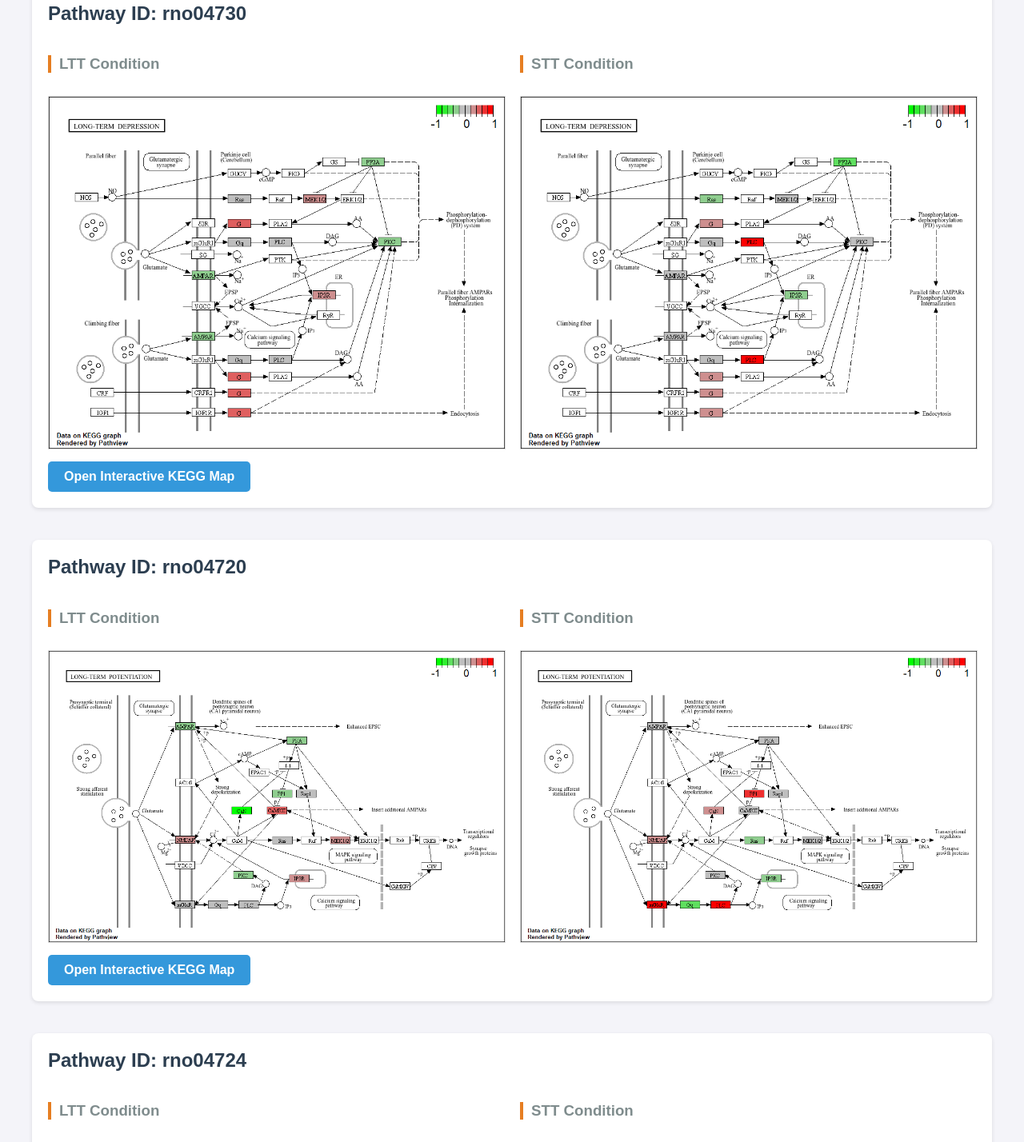
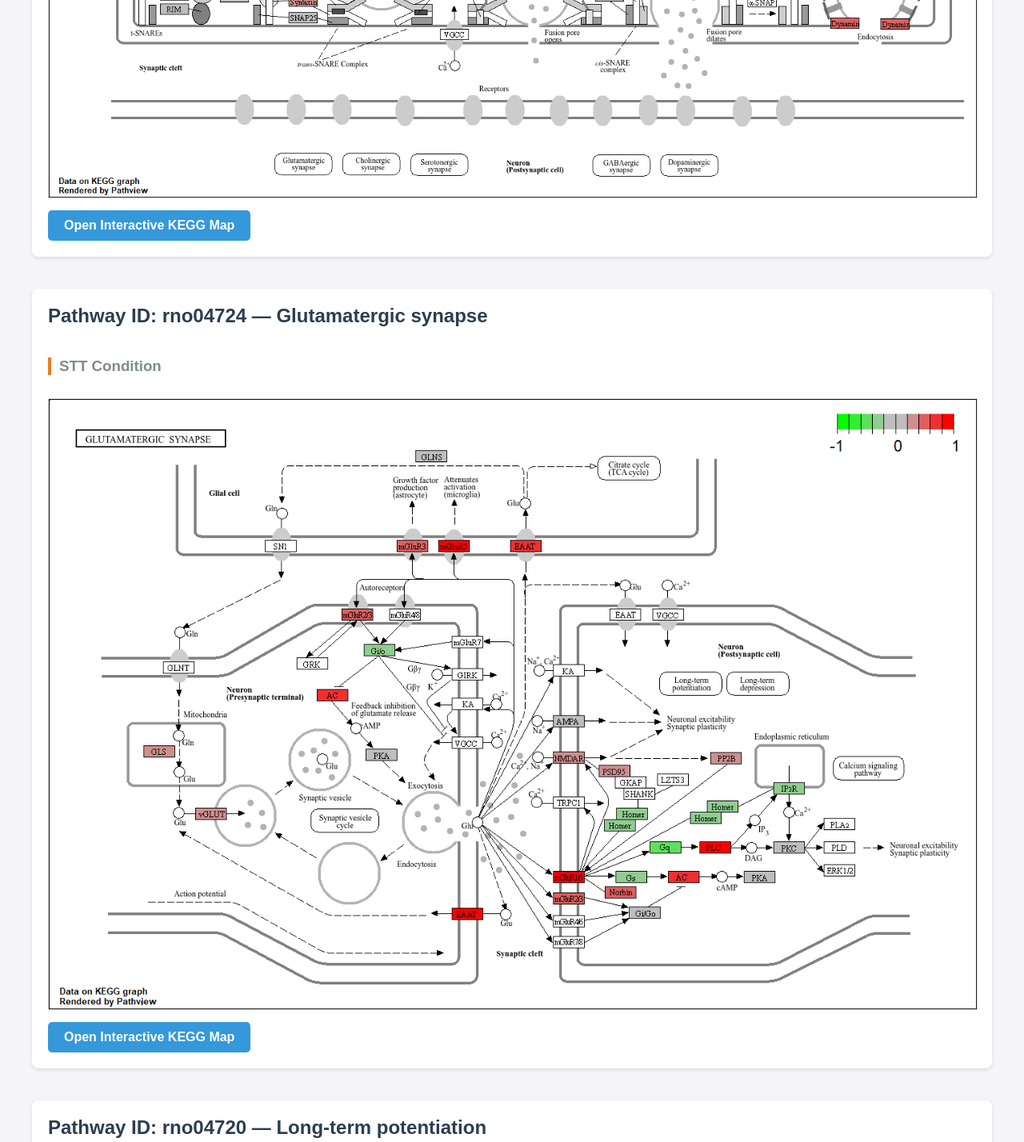
Before and after one commit to TomaszWojtowicz-coder/KEGG, a plain HTML site: page index.html in a window 1280 px wide. Shown: the part 779-2207 px from the top of the page at 80% size. Drawn offline with Linux system fonts and the light colour scheme.

Commit message:
Update index.html

```diff
--- a/index.html
+++ b/index.html
@@ -1,81 +1,150 @@
-
 <html>
 <head>
   <title>KEGG Pathway Analysis Report</title>
   <style>
-    body { font-family: Arial, sans-serif; margin: 40px; background-color: #f4f4f9; }
-    h1 { color: #2c3e50; border-bottom: 2px solid #2c3e50; padding-bottom: 10px; }
-    .pathway-container { background: white; padding: 20px; margin-bottom: 40px; border-radius: 8px; box-shadow: 0 2px 5px rgba(0,0,0,0.1); }
-    .comparison { display: flex; gap: 20px; flex-wrap: wrap; }
-    .img-box { flex: 1; min-width: 450px; }
-    img { max-width: 100%; height: auto; border: 1px solid #ddd; margin-top: 10px; }
-    .kegg-link { display: inline-block; margin-top: 15px; padding: 10px 20px; background: #3498db; color: white; text-decoration: none; border-radius: 5px; font-weight: bold; }
-    .kegg-link:hover { background: #2980b9; }
-    h2 { color: #2c3e50; margin-top: 0; }
-    h3 { color: #7f8c8d; border-left: 4px solid #e67e22; padding-left: 10px; }
+    body {
+      font-family: Arial, sans-serif;
+      margin: 40px;
+      background-color: #f4f4f9;
+    }
+
+    h1 {
+      color: #2c3e50;
+      border-bottom: 2px solid #2c3e50;
+      padding-bottom: 10px;
+    }
+
+    .pathway-container {
+      background: white;
+      padding: 20px;
+      margin-bottom: 40px;
+      border-radius: 8px;
+      box-shadow: 0 2px 5px rgba(0,0,0,0.1);
+    }
+
+    .comparison {
+      display: flex;
+      gap: 20px;
+      flex-wrap: wrap;
+    }
+
+    .img-box {
+      flex: 1;
+      min-width: 450px;
+    }
+
+    img {
+      max-width: 100%;
+      height: auto;
+      border: 1px solid #ddd;
+      margin-top: 10px;
+    }
+
+    .kegg-link {
+      display: inline-block;
+      margin-top: 15px;
+      padding: 10px 20px;
+      background: #3498db;
+      color: white;
+      text-decoration: none;
+      border-radius: 5px;
+      font-weight: bold;
+    }
+
+    .kegg-link:hover {
+      background: #2980b9;
+    }
+
+    h2 {
+      color: #2c3e50;
+      margin-top: 0;
+    }
+
+    h3 {
+      color: #7f8c8d;
+      border-left: 4px solid #e67e22;
+      padding-left: 10px;
+    }
   </style>
 </head>
+
 <body>
+
   <h1>Comparative Pathway Analysis: LTT vs STT</h1>
-  <p>Visual representation of palmitoylated proteins mapped onto KEGG pathways (Rattus norvegicus).</p>
+  <p>
+    Visual representation of palmitoylated proteins mapped onto KEGG pathways
+    (Rattus norvegicus).
+  </p>
 
+  <!-- LTT ONLY -->
   <div class='pathway-container'>
-      <h2>Pathway ID: rno04721</h2>
+    <h2>Pathway ID: rno04721 — Synaptic vesicle cycle</h2>
+
     <div class='comparison'>
       <div class='img-box'>
         <h3>LTT Condition</h3>
-          <img src='rno04721.LTT.png' alt='LTT View'>
+        <img src='rno04721.LTT.png' alt='LTT Synaptic Vesicle Cycle'>
       </div>
+    </div>
+
+    <a href='https://www.kegg.jp/kegg-bin/show_pathway?rno04721'
+       target='_blank'
+       class='kegg-link'>
+       Open Interactive KEGG Map
+    </a>
+  </div>
+
+  <!-- STT ONLY -->
+  <div class='pathway-container'>
+    <h2>Pathway ID: rno04724 — Glutamatergic synapse</h2>
+
+    <div class='comparison'>
       <div class='img-box'>
         <h3>STT Condition</h3>
-          <img src='rno04721.STT.png' alt='STT View'>
+        <img src='rno04724.STT.png' alt='STT Glutamatergic Synapse'>
       </div>
     </div>
-      <a href='https://www.kegg.jp/kegg-bin/show_pathway?rno04721' target='_blank' class='kegg-link'>Open Interactive KEGG Map</a>
+
+    <a href='https://www.kegg.jp/kegg-bin/show_pathway?rno04724'
+       target='_blank'
+       class='kegg-link'>
+       Open Interactive KEGG Map
+    </a>
   </div>
 
   <div class='pathway-container'>
-      <h2>Pathway ID: rno04730</h2>
+    <h2>Pathway ID: rno04720 — Long-term potentiation</h2>
+
     <div class='comparison'>
       <div class='img-box'>
-          <h3>LTT Condition</h3>
-          <img src='rno04730.LTT.png' alt='LTT View'>
-        </div>
-        <div class='img-box'>
         <h3>STT Condition</h3>
-          <img src='rno04730.STT.png' alt='STT View'>
+        <img src='rno04720.STT.png' alt='STT Long-term Potentiation'>
       </div>
     </div>
-      <a href='https://www.kegg.jp/kegg-bin/show_pathway?rno04730' target='_blank' class='kegg-link'>Open Interactive KEGG Map</a>
+
+    <a href='https://www.kegg.jp/kegg-bin/show_pathway?rno04720'
+       target='_blank'
+       class='kegg-link'>
+       Open Interactive KEGG Map
+    </a>
   </div>
 
   <div class='pathway-container'>
-      <h2>Pathway ID: rno04720</h2>
+    <h2>Pathway ID: rno04730 — Long-term depression</h2>
+
     <div class='comparison'>
       <div class='img-box'>
-          <h3>LTT Condition</h3>
-          <img src='rno04720.LTT.png' alt='LTT View'>
-        </div>
-        <div class='img-box'>
         <h3>STT Condition</h3>
-          <img src='rno04720.STT.png' alt='STT View'>
+        <img src='rno04730.STT.png' alt='STT Long-term Depression'>
       </div>
     </div>
-      <a href='https://www.kegg.jp/kegg-bin/show_pathway?rno04720' target='_blank' class='kegg-link'>Open Interactive KEGG Map</a>
+
+    <a href='https://www.kegg.jp/kegg-bin/show_pathway?rno04730'
+       target='_blank'
+       class='kegg-link'>
+       Open Interactive KEGG Map
+    </a>
   </div>
 
-    <div class='pathway-container'>
-      <h2>Pathway ID: rno04724</h2>
-      <div class='comparison'>
-        <div class='img-box'>
-          <h3>LTT Condition</h3>
-          <img src='rno04724.LTT.png' alt='LTT View'>
-        </div>
-        <div class='img-box'>
-          <h3>STT Condition</h3>
-          <img src='rno04724.STT.png' alt='STT View'>
-        </div>
-      </div>
-      <a href='https://www.kegg.jp/kegg-bin/show_pathway?rno04724' target='_blank' class='kegg-link'>Open Interactive KEGG Map</a>
-    </div>
-  </body></html>
+</body>
+</html>
```
Lines whose indentation alone changed are shown as unchanged.
